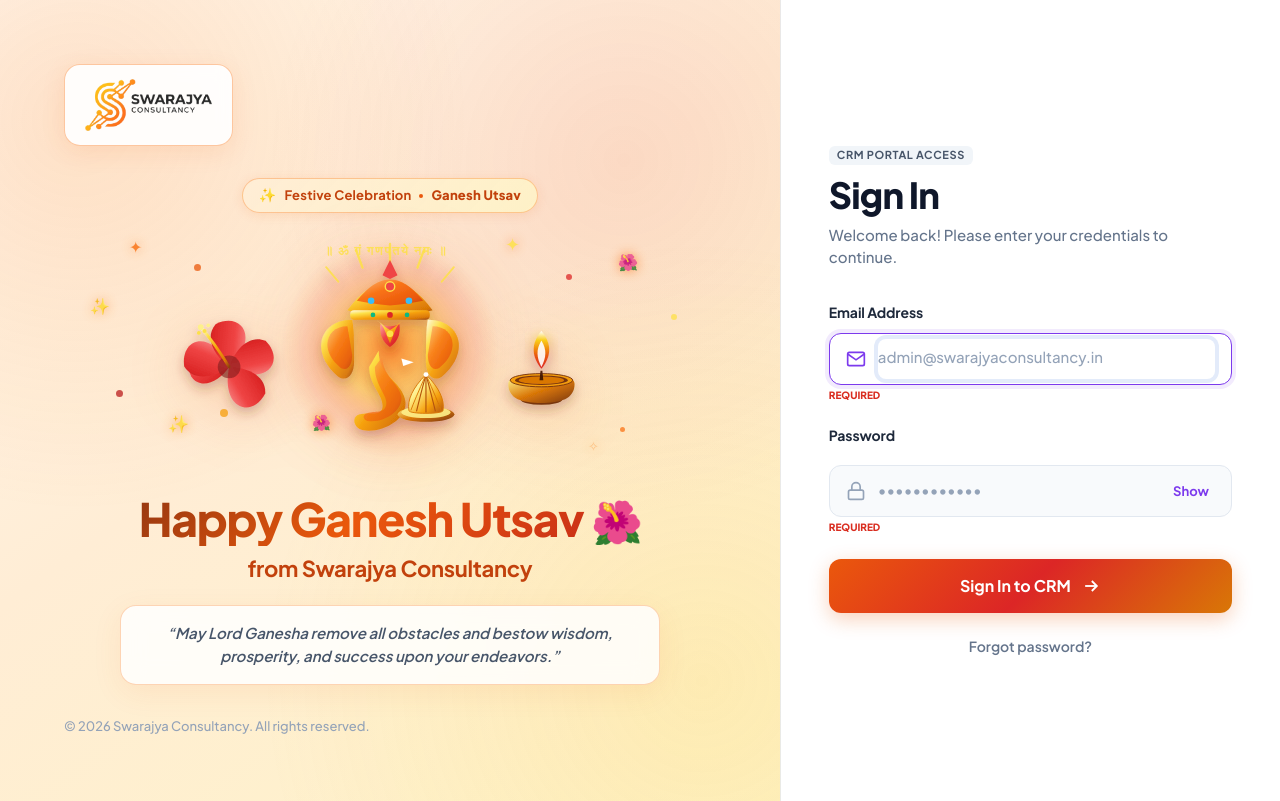
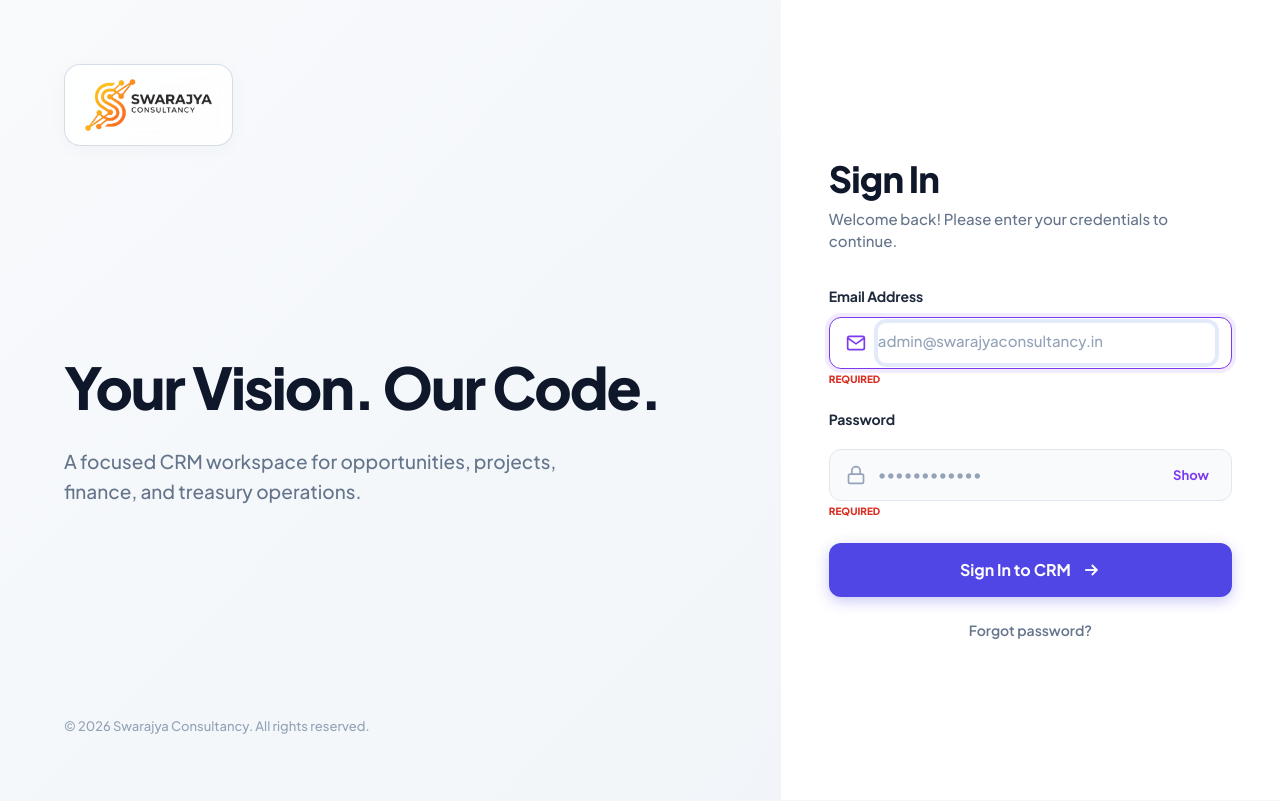
Before and after one commit to samee-r10/swarajya-crm-frontend, a Vue app: page /login in a window 1280 px wide. Built offline with nearby package versions, Linux system fonts and the light colour scheme; no server answers; a web font is replaced by a local one.

Commit message:
theme change

```diff
--- a/src/views/Login.vue
+++ b/src/views/Login.vue
@@ -141,7 +141,7 @@
 
 // Temporary Festive Theme Feature Flag
 // Set to `false` anytime to immediately revert to standard corporate theme
-const isFestiveEnabled = ref(true)
+const isFestiveEnabled = ref(false)
 
 const router = useRouter()
 const form = reactive({ email: '', password: '' })
```
